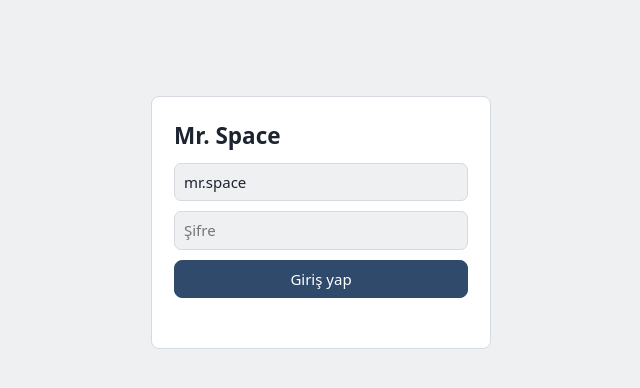
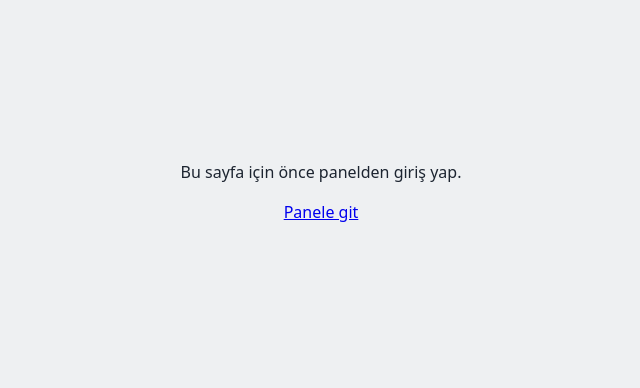
Before and after one commit to Zuzay/mrspace.online, a plain HTML site: page admin/review/index.html in a window 1280 px wide. Shown: the whole page, without its empty margins (319-959 px from the left). Drawn offline with nearby package versions, Linux system fonts and the light colour scheme; a web font is replaced by a local one.

Commit message:
Update index.html

```diff
--- a/admin/review/index.html
+++ b/admin/review/index.html
@@ -96,10 +96,11 @@ th{color:var(--mute);font-weight:500}
 
 <script src="https://cdn.jsdelivr.net/npm/@supabase/supabase-js@2.45.4/dist/umd/supabase.min.js"></script>
 <script src="../../assets/ms-config.js"></script>
+<script src="../../assets/ms-auth.js"></script>
 <script src="../../assets/ms-render.js"></script>
 <script>
 const C = window.MS_CONFIG;
-const sb = supabase.createClient(C.url, C.anon);
+const sb = supabase.createClient(C.url, C.anon, { auth: { autoRefreshToken: false, persistSession: false } });
 const $ = (s) => document.querySelector(s);
 const esc = (s) => String(s ?? "").replace(/[&<>"']/g, (c) => ({"&":"&amp;","<":"&lt;",">":"&gt;",'"':"&quot;","'":"&#39;"}[c]));
 const safeUrl = (u) => /^https?:\/\//i.test(u || "") ? u : "#";
@@ -117,9 +118,7 @@ let tab = "queue";
 
 // ---------- giris ----------
 async function boot() {
-  const { data } = await sb.auth.getSession();
-  if (!data.session) { $("#login").hidden = false; return; }
-  if (P.get("next")) { location.href = P.get("next"); return; }
+  if (!(await window.msAdminGate(sb))) return;
   $("#login").hidden = true; $("#app").hidden = false;
   if (P.get("b")) openBuild(P.get("b")); else render();
 }
```
